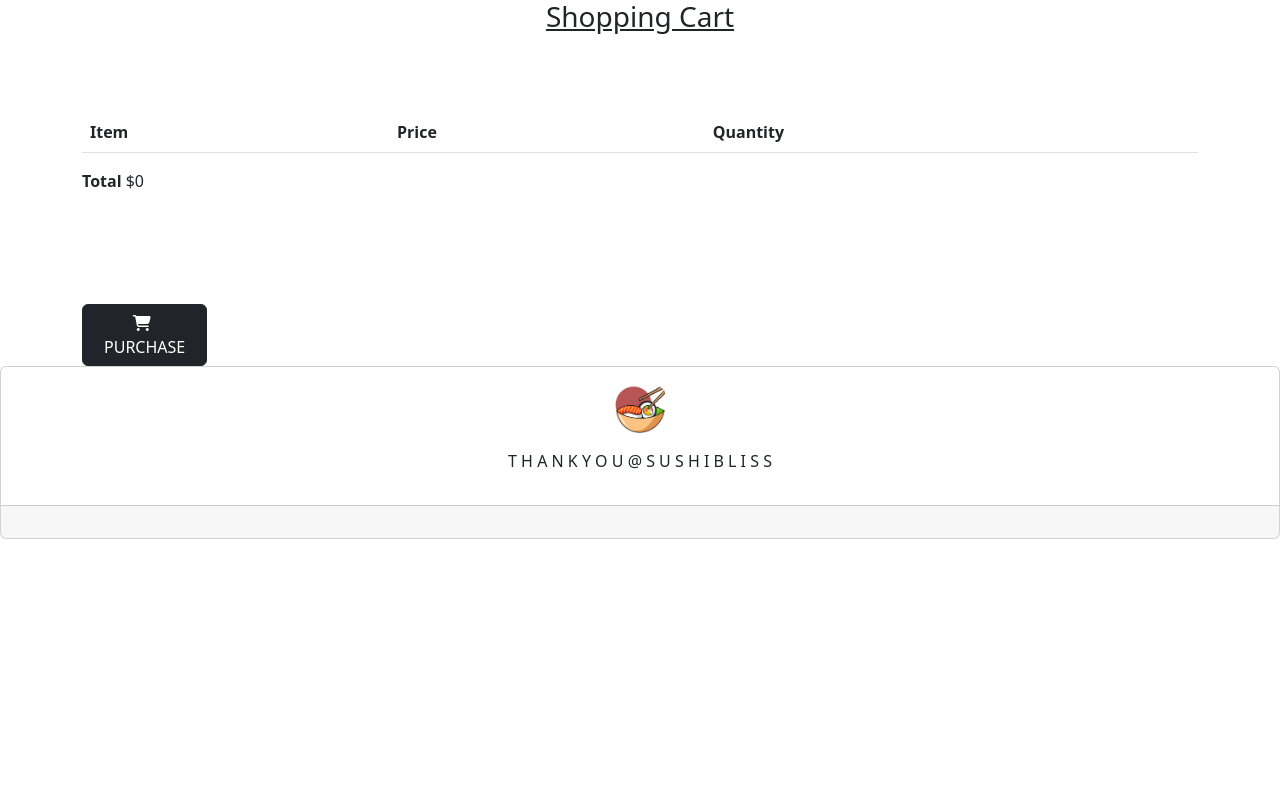
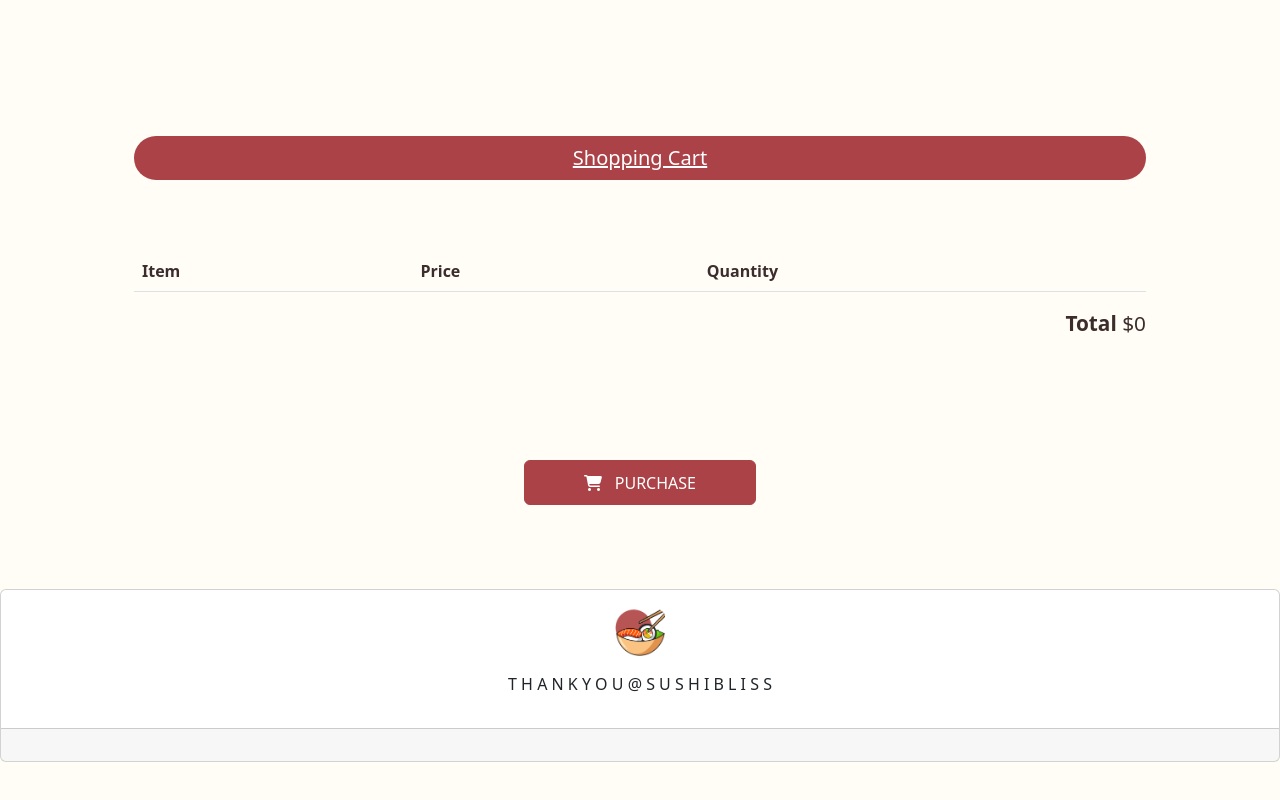
Before and after one commit to ni030/SushiOrderingWebsite, a PHP site: page /cart.html in a window 1280 px wide. Run offline with PHP 8.4, Linux system fonts and the light colour scheme; lists and menus that the app fills with data are empty.

Commit message:
Add files via upload

```diff
--- /dev/null
+++ b/frontend/CSS/cart.css
@@ -0,0 +1,61 @@
+
+:root{
+    --rice: #f4e7d4;
+    --red: #ab4247;
+    --grey:#f5f5f5;
+}
+
+body {
+    box-sizing: border-box;
+    margin: 0;
+    padding-top: 4.5rem;
+    background-color: #fffdf6; /* Change background color to green */
+    overflow: auto;
+}
+
+.btn-purchase {
+    text-align: center;
+    margin: auto;
+    padding: 2%;
+    width: 50%;
+}
+
+#sushi-cart {
+    padding: 5% 5%;
+}
+
+#sushi-cart h3{
+    background-color: #ab4247;
+    border-radius: 2rem;
+    font-size: 20px;
+    color: #ffffff;
+    padding-top: 10px;
+    padding-bottom: 10px;
+}
+
+.cart-total {
+    text-align: right;
+    font-size: 1.3rem;
+}
+
+.up-icon {
+    color: black;
+    position: fixed;
+    float: right;
+    z-index: 1;
+    left: 95%;
+    top: 85%;
+    font-size: 2rem;
+}
+
+/* Override Bootstrap button styles for purchase button */
+.btn-purchase .btn {
+    background-color: var(--red); /* Change button background to blue */
+    border-color: var(--red); /* Change button border to blue */
+    color: #fff; /* Ensure button text color remains readable */
+}
+
+/* Additional font color override for specific elements */
+h3, th, td, .cart-total{
+    color:#3c2c2c;
+}
--- a/frontend/CSS/nav.css
+++ b/frontend/CSS/nav.css
@@ -108,6 +108,7 @@ html, body {
     transition: color 0.3s ease; /* Smooth transition for color change */
 }
 
+
 .navbar-profile a:hover {
     color:#541616; /* Change to your desired hover text color */
 }
```
